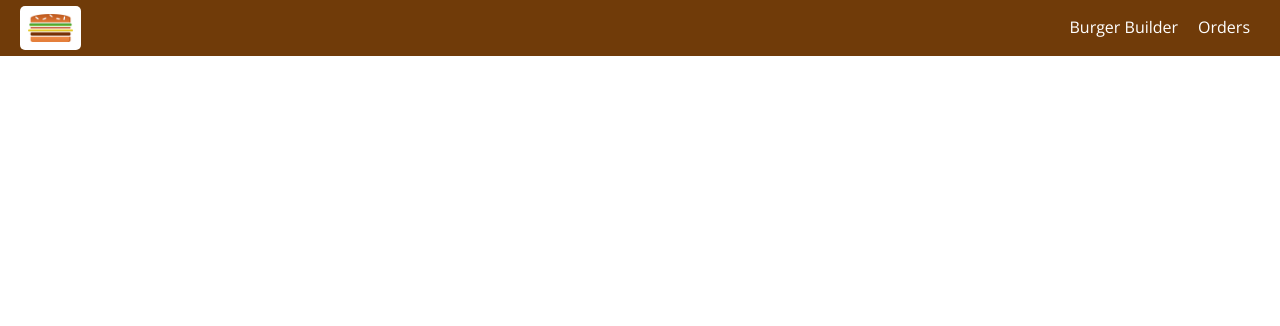
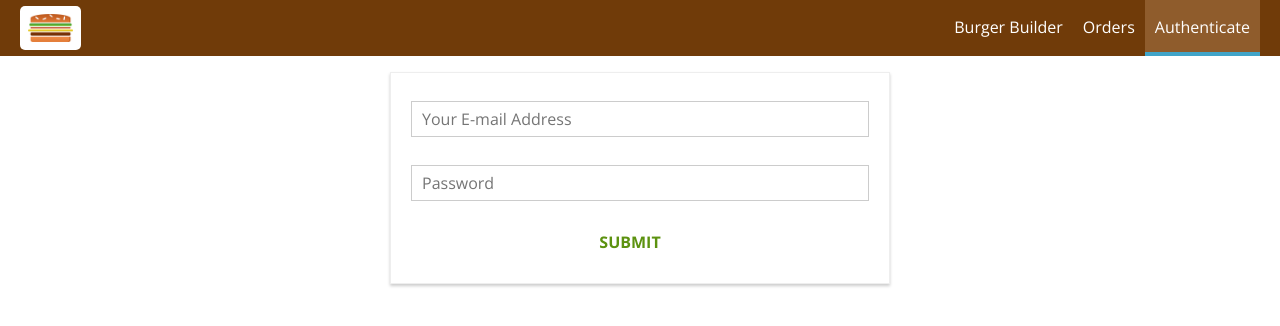
Before and after one commit to moingeek/burger-bulider, a React app: page /auth in a window 1280 px wide. Shown: the top 326 px of the page. Built offline with nearby package versions, Linux system fonts and the light colour scheme.

Commit message:
adding authtentication from

```diff
--- a/src/App.js
+++ b/src/App.js
@@ -5,6 +5,7 @@
 import BurgerBuilder from './containers/BurgerBuilder/BurgerBuilder';
 import Checkout from './containers/Checkout/Checkout';
 import Orders from './containers/Orders/Orders';
+import Auth from './containers/Auth/Auth';
 
 class App extends Component {
   render () {
@@ -14,6 +15,7 @@
           <Switch>
             <Route path="/checkout" component={Checkout} />
             <Route path="/orders" component={Orders} />
+            <Route path="/auth" component={Auth}/>
             <Route path="/" exact component={BurgerBuilder} />
           </Switch>
         </Layout>
--- a/src/components/Navigation/NavigationItems/NavigationItems.js
+++ b/src/components/Navigation/NavigationItems/NavigationItems.js
@@ -7,6 +7,7 @@
     <ul className={classes.NavigationItems}>
         <NavigationItem link="/" exact>Burger Builder</NavigationItem>
         <NavigationItem link="/orders">Orders</NavigationItem>
+        <NavigationItem link="/auth">Authenticate</NavigationItem>
     </ul>
 );
 
--- /dev/null
+++ b/src/containers/Auth/Auth.css
@@ -0,0 +1,15 @@
+.Auth {
+    margin: 20px auto;
+    width: 80%;
+    text-align: center;
+    box-shadow: 0 2px 3px #ccc;
+    border: 1px solid #eee;
+    padding: 10px;
+    box-sizing: border-box;
+}
+
+@media (min-width: 600px) {
+    .Auth {
+        width: 500px;
+    }
+}
--- /dev/null
+++ b/src/containers/Auth/Auth.js
@@ -0,0 +1,117 @@
+import React, { Component } from 'react';
+import classes from './Auth.css';
+import Input from "../../components/UI/Input/Input";
+import Button from '../../components/UI/Button/Button';
+
+class Auth extends Component{
+
+    state={
+        controls:{
+            email: {
+                elementType: 'input',
+                elementConfig: {
+                    type: 'email',
+                    placeholder: 'Your E-mail Address'
+                },
+                value: '',
+                validation: {
+                    required: true,
+                    isEmail:true
+                },
+                valid: false,
+                touched: false
+            },
+            password: {
+                elementType: 'input',
+                elementConfig: {
+                    type: 'password',
+                    placeholder: 'Password'
+                },
+                value: '',
+                validation: {
+                    required: true,
+                    minLength:6
+                },
+                valid: false,
+                touched: false
+            }
+        }
+    }
+
+    checkValidity(value, rules) {
+        let isValid = true;
+        if (!rules) {
+            return true;
+        }
+
+        if (rules.required) {
+            isValid = value.trim() !== '' && isValid;
+        }
+
+        if (rules.minLength) {
+            isValid = value.length >= rules.minLength && isValid
+        }
+
+        if (rules.maxLength) {
+            isValid = value.length <= rules.maxLength && isValid
+        }
+
+        if (rules.isEmail) {
+            const pattern = /[a-z0-9!#$%&'*+/=?^_`{|}~-]+(?:\.[a-z0-9!#$%&'*+/=?^_`{|}~-]+)*@(?:[a-z0-9](?:[a-z0-9-]*[a-z0-9])?\.)+[a-z0-9](?:[a-z0-9-]*[a-z0-9])?/;
+            isValid = pattern.test(value) && isValid
+        }
+
+        if (rules.isNumeric) {
+            const pattern = /^\d+$/;
+            isValid = pattern.test(value) && isValid
+        }
+
+        return isValid;
+    }
+
+    inputChangedHandler = (event,controlName) =>{
+        const updatedControls ={
+            ...this.state.controls,
+            [controlName]:{
+                ...this.state.controls[controlName],
+                value:event.target.value,
+                valid:this.checkValidity(event.target.value, this.state.controls[controlName].validation),
+                touched: true
+            }
+        };
+        this.setState({controls:updatedControls})
+    }
+
+    render(){
+        const formElementsArray = [];
+        for (let key in this.state.controls) {
+            formElementsArray.push({
+                id: key,
+                config: this.state.controls[key]
+            });
+        }
+
+        const form = formElementsArray.map(formElement =>(
+            <Input
+                key={formElement.id}
+                elementType={formElement.config.elementType}
+                elementConfig={formElement.config.elementConfig}
+                value={formElement.config.value}
+                invalid={!formElement.config.valid}
+                shouldValidate={formElement.config.validation}
+                touched={formElement.config.touched}
+                changed={(event) => this.inputChangedHandler(event, formElement.id)}/>
+
+        ));
+        return(
+            <div className={classes.Auth}>
+                <form>
+                    {form}
+                    <Button btnType="Success"> SUBMIT </Button>
+                </form>
+            </div>
+        );
+    }
+}
+
+export default Auth;
```
